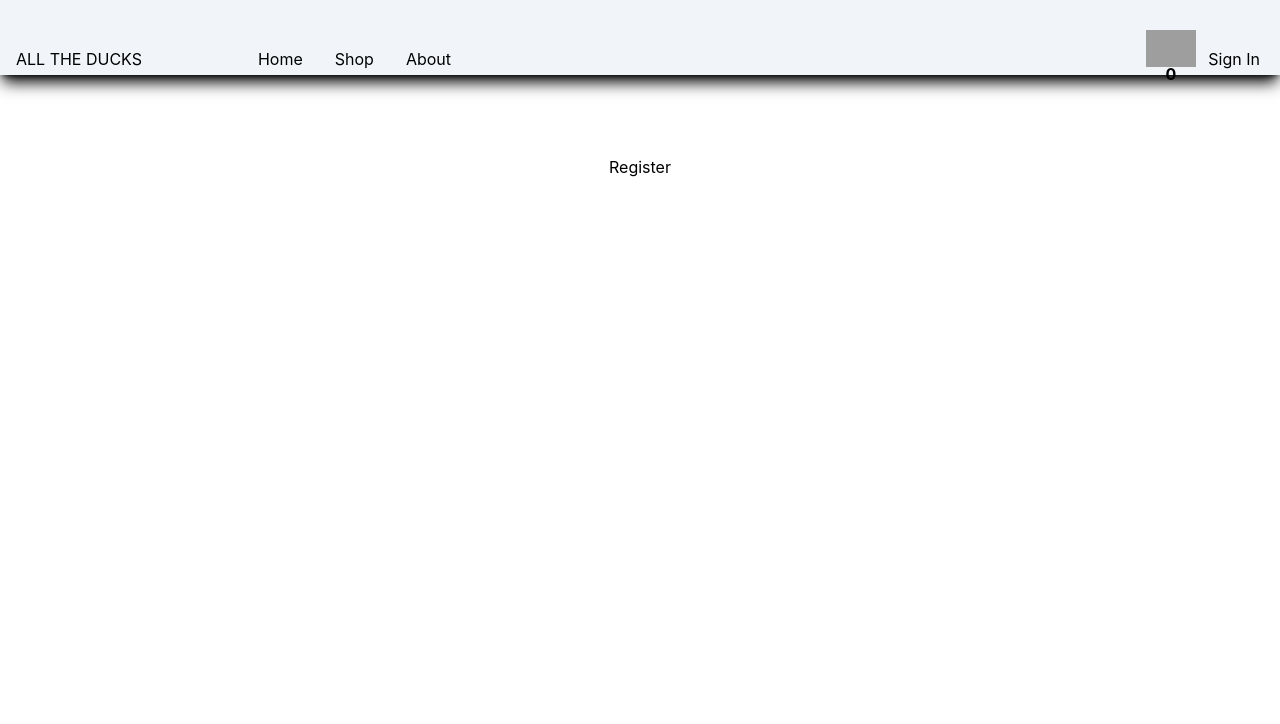
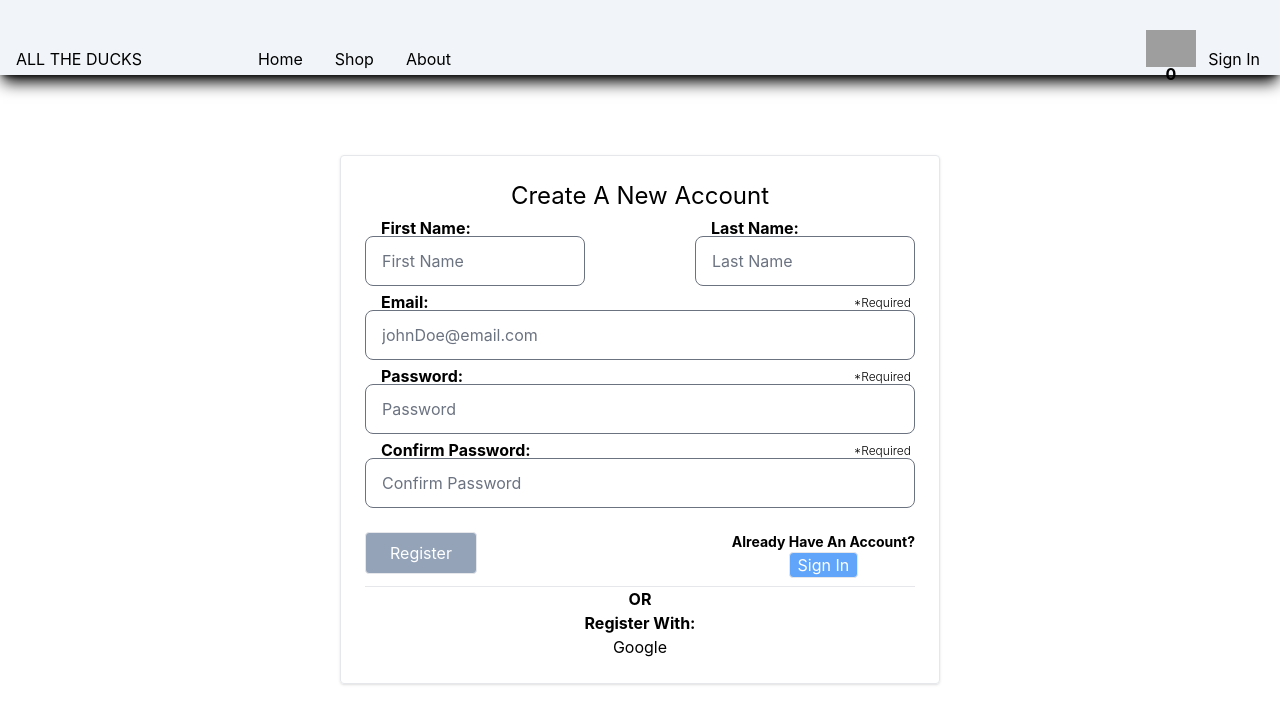
Before and after one commit to dmobley0608/e-commerce-re, a React (Create React App) app: page /register in a window 1280 px wide. Shown: the top 724 px of the page. Built offline with nearby package versions, Linux system fonts and the light colour scheme; grey boxes are pictures that could not be loaded.

Commit message:
added login form and registration from

```diff
--- a/package.json
+++ b/package.json
@@ -2,7 +2,7 @@
   "name": "e-commerce-re",
   "version": "0.1.0",
   "private": true,
-  "proxy":"http://localhost:9000",
+  "proxy": "http://localhost:9000",
   "dependencies": {
     "@reduxjs/toolkit": "^1.9.5",
     "@testing-library/jest-dom": "^5.17.0",
@@ -13,6 +13,7 @@
     "passport": "^0.6.0",
     "react": "^18.2.0",
     "react-dom": "^18.2.0",
+    "react-hook-form": "^7.46.1",
     "react-redux": "^8.1.2",
     "react-router-dom": "^6.16.0",
     "react-scripts": "5.0.1",
@@ -45,6 +46,7 @@
   },
   "devDependencies": {
     "@babel/plugin-proposal-private-property-in-object": "^7.21.11",
+    "@tailwindcss/forms": "^0.5.6",
     "autoprefixer": "^10.4.15",
     "postcss": "^8.4.29",
     "tailwindcss": "^3.3.3"
--- /dev/null
+++ b/src/[components]/forms/SubmitInput.jsx
@@ -0,0 +1,10 @@
+import React from 'react'
+
+export default function SubmitInput({text}) {
+    return (
+        <div className='mb-3 '>
+            <input className='border px-6 py-2 rounded bg-slate-400 hover:bg-slate-600 hover:translate-y-0.5 cursor-pointer text-white'
+            type="submit" value={text?text:"Submit"} />
+        </div>
+    )
+}
--- /dev/null
+++ b/src/[components]/forms/inputs/TextInput.jsx
@@ -0,0 +1,14 @@
+import React from 'react'
+
+export default function TextInput({ name, label, register, errors, errorMessage, type, placeholder, required }) {
+    return (
+        <div className='relative mb-6 w-full'>
+            <div className='absolute top-[47px] text-center w-full text-red-600'>
+                {errors[name] && <h3 >{errors[name].message}</h3>}            </div>
+            {required && <span className='font-light text-xs absolute top-[-15px] right-1'>*Required</span>}
+            <label className='capitalize absolute top-[-20px] left-4 font-bold'>{label}:</label>
+            <input type={type} className='form-input px-4 py-3 rounded-lg w-full'
+                placeholder={placeholder} {...register(name, { required: required ? errorMessage : false })} />
+        </div>
+    )
+}
--- a/src/index.css
+++ b/src/index.css
@@ -1,6 +1,8 @@
 @tailwind base;
 @tailwind components;
 @tailwind utilities;
+
+
 body {
   margin: 0;
   font-family: -apple-system, BlinkMacSystemFont, 'Segoe UI', 'Roboto', 'Oxygen',
--- a/src/pages/cart/Cart.jsx
+++ b/src/pages/cart/Cart.jsx
@@ -4,10 +4,17 @@ import CartRow from '../../[components]/cart/cartRow/CartRow'
 
 export default function Cart() {
     const cart = useSelector(state => state.cart)
+    const shippingCost = (.4 * cart.totalCost).toFixed(2)
+    const tax = (.07 * cart.totalCost).toFixed(2)
+
+    const calculateTotal = ()=>{
+        return (Number(cart.totalCost) + Number(shippingCost) +Number(tax)).toFixed(2)
+    }
+
     return (
         <div>
-            <div className='w-full'>
-                <table className='w-full'>
+            <div className='w-full flex justify-center'>
+                <table className='w-full sm:max-w-[1144px]'>
                     <thead>
                         <tr>
                             <th>Item</th>
@@ -20,27 +27,36 @@ export default function Cart() {
                     <tbody className='border-b-2 '>
                         {cart.items.map(item => <CartRow key={item.id} product={item} />)}
                     </tbody>
+
                     <tfoot className=''>
-                    <tr className='border-b-2'>
+                    <tr className=''>
                             <td className='w-0'></td>
                             <td className='hidden sm:block'></td>
                             <td className='w-0'></td>
-                            <td className='font-bold border-r-2 w-[25%]'>Tax</td>
-                            <td className='font-bold '>${(cart.totalCost * .07).toFixed(2)}</td>
+                            <td className='font-bold border-l-2 w-[25%]'>Cart Total</td>
+                            <td className='font-bold border-2 '>${cart.totalCost}</td>
                         </tr>
-                        <tr className='border-b-2'>
+                    <tr className=''>
                             <td className='w-0'></td>
                             <td className='hidden sm:block'></td>
                             <td className='w-0'></td>
-                            <td className='font-bold border-r-2 w-[25%]'>Shipping</td>
-                            <td className='font-bold '>$9.99</td>
+                            <td className='font-bold border-2 w-[25%]'>Tax</td>
+                            <td className='font-bold  border-2'>${tax}</td>
                         </tr>
-                        <tr className='border-b-2'>
+
+                        <tr className=''>
                             <td className='w-0'></td>
                             <td className='hidden sm:block'></td>
                             <td className='w-0'></td>
-                            <td className='font-bold border-r-2 w-[25%]'>Total Items {cart.totalItems}</td>
-                            <td className='font-bold '>Total Cost ${cart.totalCost + (cart.totalCost * .07).toFixed(2) + 9.99}</td>
+                            <td className='font-bold border-2 w-[25%]'>Shipping</td>
+                            <td className='font-bold border-2 '>${shippingCost}</td>
+                        </tr>
+                        <tr className=''>
+                            <td className='w-0'></td>
+                            <td className='hidden sm:block'></td>
+                            <td className='w-0'></td>
+                            <td className='font-bold border-2 w-[25%]'>Total Cost</td>
+                            <td className='font-bold border-2'>${calculateTotal()}</td>
                         </tr>
                     </tfoot>
                 </table>
--- a/src/pages/login/Login.jsx
+++ b/src/pages/login/Login.jsx
@@ -1,11 +1,26 @@
-import React from 'react'
+import React, { useEffect } from 'react'
+import { useForm } from 'react-hook-form'
 import { Link } from 'react-router-dom'
+import TextInput from '../../[components]/forms/inputs/TextInput'
+import SubmitInput from '../../[components]/forms/SubmitInput'
 
 export const Login = () => {
+  const { register, handleSubmit, watch, formState: { errors } } = useForm()
+  const onSubmit = data => console.log(data)
+
+  useEffect(() => { console.log(errors) }, [errors])
   return (
-    <div>
-        Login
-        <Link to="/register">Register</Link>
-        </div>
+    <div className='flex flex-col items-center'>
+      <form className='border p-6 w-[95%] sm:max-w-[600px] shadow mb-3' onSubmit={handleSubmit(onSubmit)}>
+        <h1 className='text-3xl mb-12'>Login</h1>
+        <TextInput name={"email"} type={"text"} label={"Email"}register={register} errors={errors} errorMessage={"Email address Is Required"} required={true} />
+        <TextInput name={"password"} label={"Password"} type={"password"} register={register} errors={errors} errorMessage={"Password Field Is Required"} required={true} />
+        <SubmitInput />
+        <h2>Login in Via:</h2>
+        <Link>Google</Link>
+      </form>
+      <h2 className='font-bold'>Don't have an account?<br/> No worries! <br/>Click below to register!</h2>
+      <Link className='text-white text-lg rounded border px-2 bg-slate-400 hover:bg-slate-600 hover:translate-y-0.5 cursor-pointer' to="/register">Register</Link>
+    </div>
   )
 }
--- a/src/pages/register/Register.jsx
+++ b/src/pages/register/Register.jsx
@@ -1,7 +1,51 @@
 import React from 'react'
+import TextInput from '../../[components]/forms/inputs/TextInput'
+import { useForm } from 'react-hook-form'
+import SubmitInput from '../../[components]/forms/SubmitInput'
+import { Link } from 'react-router-dom'
 
 export const Register = () => {
+  const { register, handleSubmit, formState: { errors } } = useForm()
+  const onSubmit = data => console.log(data)
   return (
-    <div>Register</div>
+    <div className='flex w-full items-center justify-center'>
+
+      <form className='border rounded shadow w-[95%] sm:max-w-[600px] flex flex-wrap justify-between p-6' onSubmit={handleSubmit(onSubmit)}>
+        <div className='w-full mb-6 text-2xl'>
+          <h1>Create A New Account</h1>
+        </div>
+        <div className='w-full sm:w-[40%]'>
+          <TextInput name="firstName" type="text" label={"First Name"} placeholder={"First Name"} register={register} errors={errors} />
+        </div>
+        <div className='w-full sm:w-[40%]'>
+          <TextInput name="lastName" type="text" label={"Last Name"} placeholder={"Last Name"} register={register} errors={errors} />
+        </div>
+        <div className='w-full '>
+          <TextInput name="email" type="email" label={"Email"} placeholder={"johnDoe@email.com"} register={register} errors={errors} required={true} errorMessage={"Email Field Is Required"} />
+        </div>
+        <div className='w-full '>
+          <TextInput name="password" type="password" label="Password" placeholder={"Password"} register={register} errors={errors} required={true} errorMessage={"Password Field Is Required"} />
+        </div>
+        <div className='w-full '>
+          <TextInput name="confirmPassword" type="password" label="Confirm Password" placeholder={"Confirm Password"} register={register} required={true} errors={errors} errorMessage={"Confirm Password Field Is Required"} />
+        </div>
+        <div>
+          <SubmitInput text="Register"/>
+        </div>
+        <div className='flex flex-col items-center justify-start'>
+          <h3 className='font-bold text-sm'>Already Have An Account?</h3>
+          <Link className='text-white  rounded border px-2 bg-blue-400 hover:bg-blue-600 hover:translate-y-0.5 cursor-pointer'
+          to="/login">Sign In</Link>
+        </div>
+
+
+        <div className='w-full'>
+          <hr />
+          <h3 className='font-bold'>OR <br />Register With:</h3>
+          Google
+        </div>
+
+      </form>
+    </div>
   )
 }
--- a/tailwind.config.js
+++ b/tailwind.config.js
@@ -1,19 +1,23 @@
 /** @type {import('tailwindcss').Config} */
+const plugin = require('tailwindcss/plugin')
 module.exports = {
   content: ["./src/**/*.{js,jsx,ts,tsx}"],
+
   theme: {
     extend: {
-      keyframes:{
-        fadeIn:{
-          '0%':{opacity:'0'},
-          '100%':{opacity:'1'}
+      keyframes: {
+        fadeIn: {
+          '0%': { opacity: '0' },
+          '100%': { opacity: '1' }
         }
       },
-      animation:{
-        fadein:"fadeIn .5s"
+      animation: {
+        fadein: "fadeIn .5s"
       }
     },
   },
 
-  plugins: [],
+  plugins: [
+    require('@tailwindcss/forms'),
+  ],
 }
```
Also changed, not shown: src/index.js (line endings or trailing spaces), 1 other file (tests, documents, lock files or other folders).
